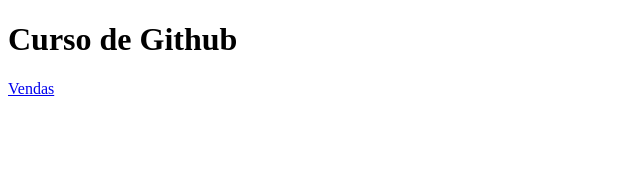
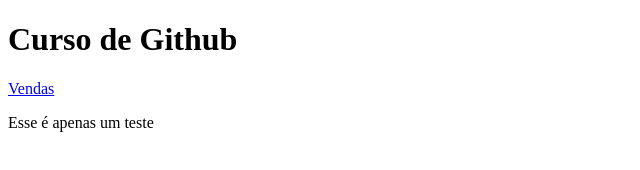
Before and after one commit to YuriLucka/AulaGitHub, a plain HTML site: page index.html in a window 1280 px wide. Shown: the whole page, without its empty margins (0-640 px from the left). Drawn offline with Linux system fonts and the light colour scheme.

Commit message:
Acrescentado um paragrafo

```diff
--- a/index.html
+++ b/index.html
@@ -8,5 +8,6 @@
 <body>
     <h1>Curso de Github</h1>
     <a href="vendas.html">Vendas</a>
+    <p>Esse é apenas um teste</p>
 </body>
 </html>
```
